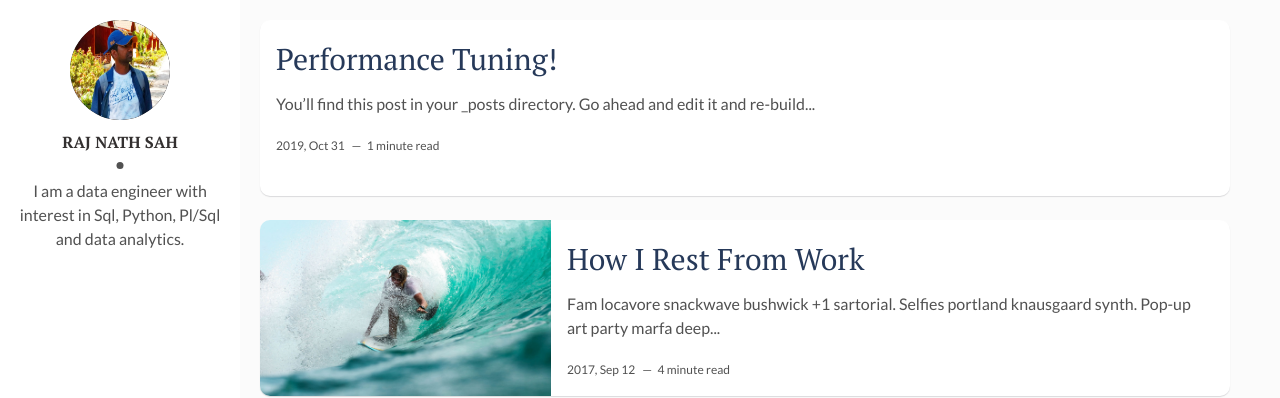
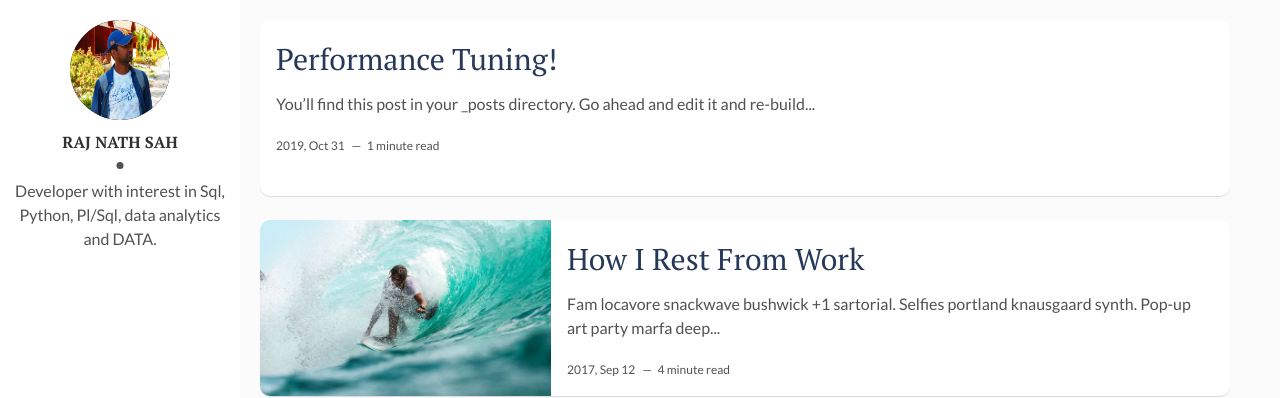
Before and after one commit to rajnathsah/rajnathsah.github.io, a Jekyll site: the page built from index.html, in a window 1280 px wide. Shown: the top 398 px of the page. Built offline with Jekyll 4.4.1, drawn with Linux system fonts in a browser that asks for light colours; the list of posts is cut into pages by our own code; some of the changed lines change nothing that is shown.

Commit message:
Update _config.yml

```diff
--- a/_config.yml
+++ b/_config.yml
@@ -1,25 +1,22 @@
 title: Raj Nath Sah
-description: > # this means to ignore newlines until "baseurl:"
-  Write an awesome description for your new site here. You can edit this
-  line in _config.yml. It will appear in your document head meta (for
-  Google search results) and in your feed.xml site description.
+description: Data engineer equipped with SQL, PL/SQL, Python, Shell scripting and Automation
 permalink: ':title/'
-baseurl: "/rajnathsah.github.io" # the subpath of your site, e.g. /blog
-url: "rajnathsah.github.io/" # the base hostname & protocol for your site, e.g. http://example.com
+baseurl: "/rajnathsah.github.io"
+url: "rajnathsah.github.io/"
 site-twitter: #if your site has a twitter account, enter it here
 
 # Author Settings
-author: Raj Nath Sah # add your name
-author-img: myimg.jpg # add your photo
-about-author: I am a data engineer with interest in Sql, Python, Pl/Sql and data analytics. # add description
-social-twitter: # add your Twitter handle
-social-facebook: # add your Facebook handle
-social-github: rajnathsah # add your Github handle
-social-linkedin: rajnathsah# add your Linkedin handle
-social-email: rajnath@live.in# add your Email address
+author: Raj Nath Sah
+author-img: myimg.jpg
+about-author: Developer with interest in Sql, Python, Pl/Sql, data analytics and DATA. # add description
+social-twitter: rajnathsah
+social-facebook: raj4u4all
+social-github: rajnathsah
+social-linkedin: rajnathsah
+social-email: rajnath@live.in
 
 # Disqus
-discus-identifier: https-rajnathsah-github-io # add your discus identifier
+discus-identifier: https-rajnathsah-github-io
 
 # Tracker
 analytics: # Google Analytics
```
